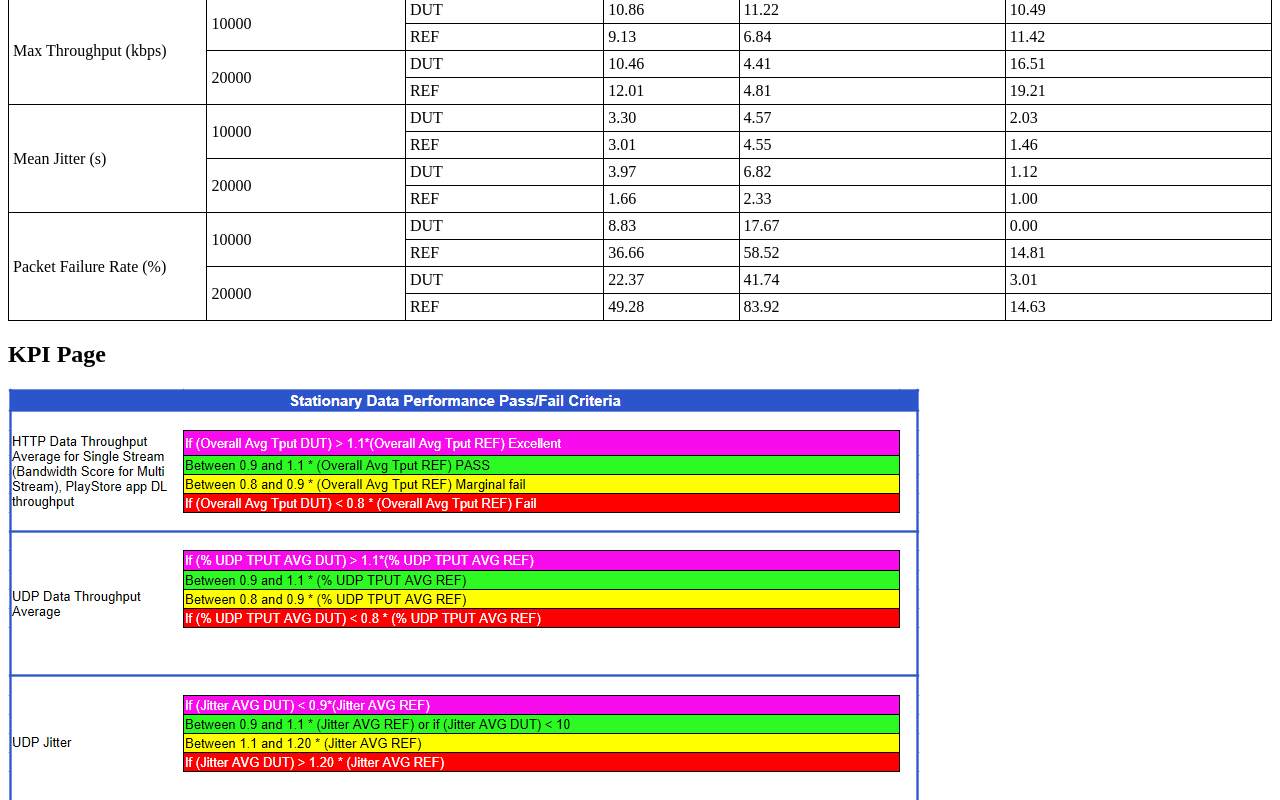
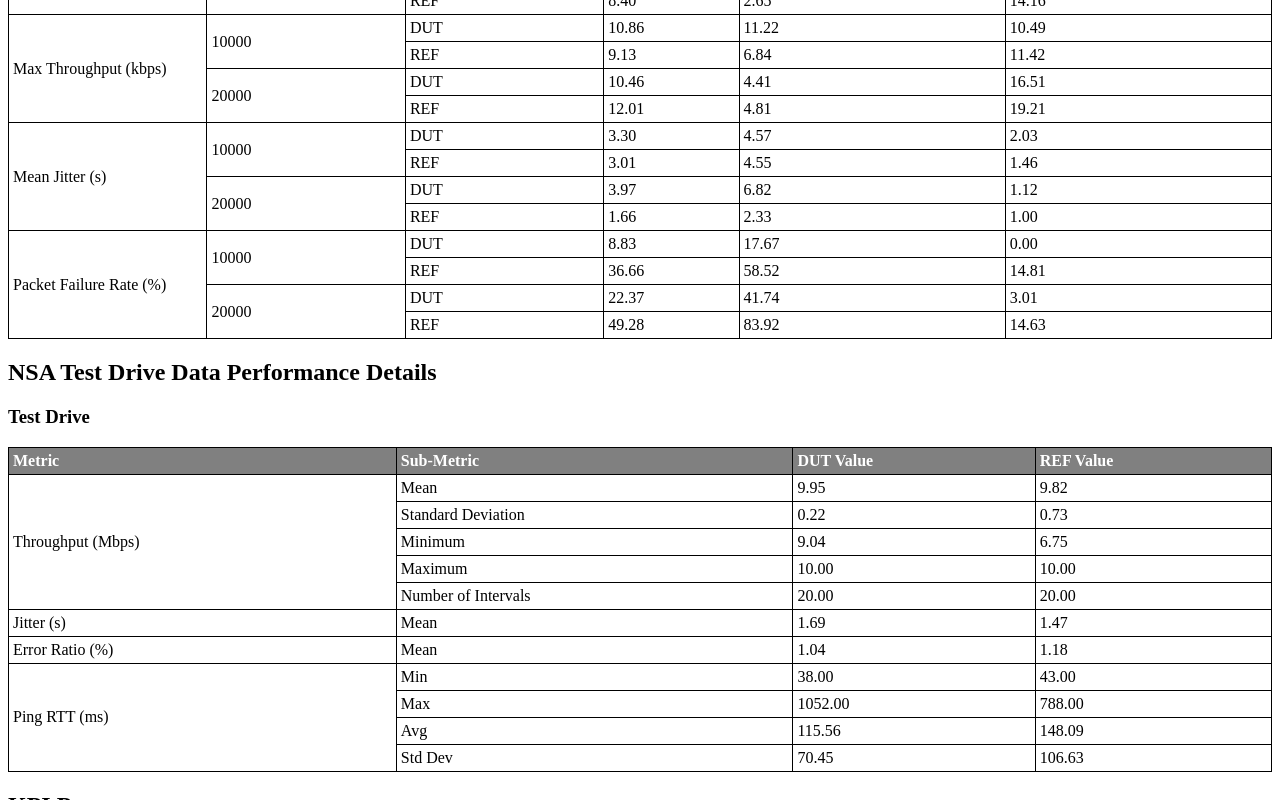
Before and after one commit to LiJieSu0/Fit4Launch_Report, a React (Create React App) app in the folder report-generator-app/: page / in a window 1280 px wide. Shown: the part 3217-4017 px from the top of the page. Built offline with nearby package versions, Linux system fonts and the light colour scheme; what chartjs-plugin-datalabels would draw is missing.

Commit message:
update NSA test drive table

```diff
--- a/report-generator-app/src/ReportDetails/DataPerformance/DpDetailsPage.js
+++ b/report-generator-app/src/ReportDetails/DataPerformance/DpDetailsPage.js
@@ -29,32 +29,10 @@ function DpDetailsPage() {
 
       {/* <DpRangeChart dataPerformanceResults={dataPerformanceResults} /> */}
       <DpNSAStationaryDetails/>
-      {/* <DpNSATestDriveDetails/> */}
+      <DpNSATestDriveDetails/>
 
     </div>
   );
 }
 
 export default DpDetailsPage;
-
-
-// const dataPerformanceResults = { //DO NOT TOUCH THIS SECTOIN
-//     "5G AUTO DP": {
-//       "2.1.1 5G Auto Data Test Drive": {
-//         "DUT UDP DL": {
-//           "Throughput": {
-//             "Mean": 9.781204435636633,
-//             "Minimum": 5.826606741573033,
-//             "Maximum": 10.000303370786517
-//           }
-//         },
-//         "REF UDP DL": {
-//           "Throughput": {
-//             "Mean": 7.4,
-//             "Minimum": 6.843808988764044,
-//             "Maximum": 10.000685393258427
-//           }
-//         }
-//       }
-//     }
-//   };
--- a/report-generator-app/src/ReportDetails/DataPerformance/NSA/TestDrive/DpNSATestDriveTable.js
+++ b/report-generator-app/src/ReportDetails/DataPerformance/NSA/TestDrive/DpNSATestDriveTable.js
@@ -19,7 +19,7 @@ function DpNSATestDriveTable({ data, tableName }) {
         ],
       },
       {
-        name: "Jitter (ms)",
+        name: "Jitter (s)",
         subMetrics: [
           { key: "Jitter.Mean", label: "Mean" },
         ],
```
